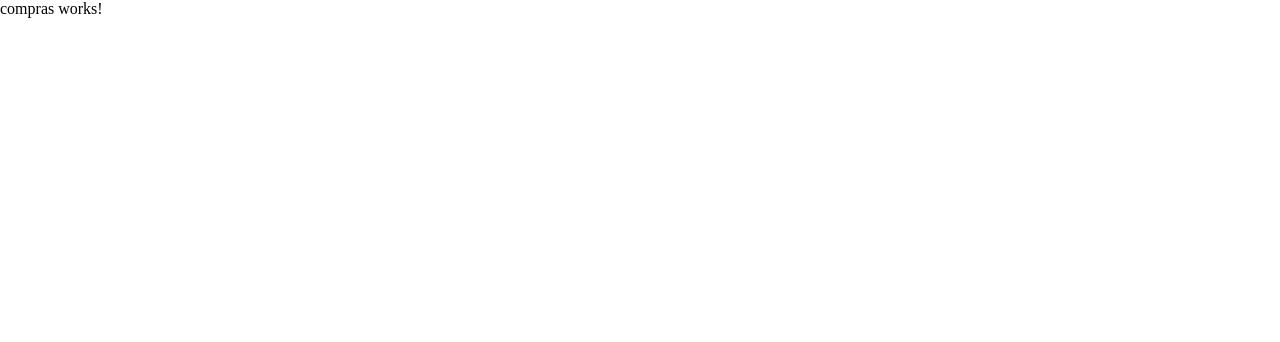
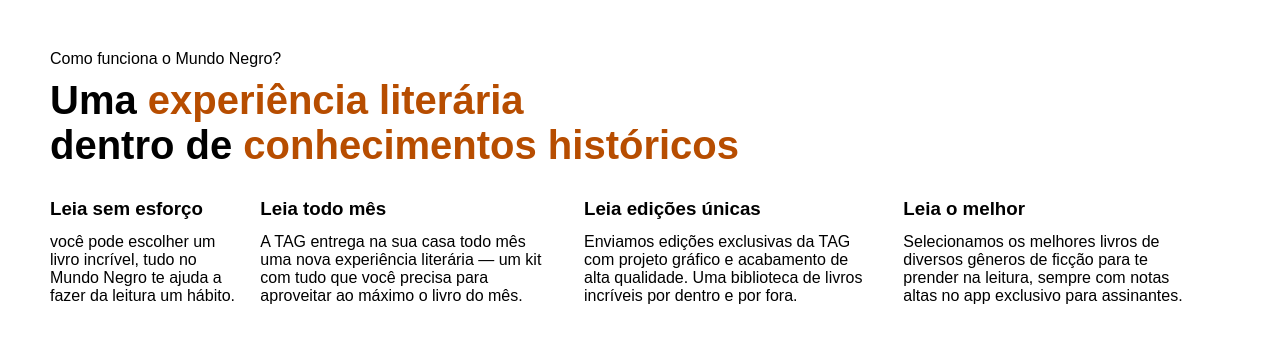
Before and after one commit to brenddamachado/Mundo_Negro, an Angular app in the folder conhecimentos/: page /compras in a window 1280 px wide. Shown: the top 342 px of the page. Built offline with nearby package versions, Linux system fonts and the light colour scheme.

Commit message:
atualizando a parte de home

```diff
--- a/conhecimentos/angular.json
+++ b/conhecimentos/angular.json
@@ -30,6 +30,7 @@
               "src/assets"
             ],
             "styles": [
+              "conhecimentos/node_modules/font-awesome/css/font-awesome.min.css",
               "src/styles.scss"
             ],
             "scripts": []
--- a/conhecimentos/package.json
+++ b/conhecimentos/package.json
@@ -18,6 +18,7 @@
     "@angular/platform-browser": "^15.2.0",
     "@angular/platform-browser-dynamic": "^15.2.0",
     "@angular/router": "^15.2.0",
+    "font-awesome": "^4.7.0",
     "rxjs": "~7.8.0",
     "tslib": "^2.3.0",
     "zone.js": "~0.12.0"
--- a/conhecimentos/src/app/app.component.ts
+++ b/conhecimentos/src/app/app.component.ts
@@ -1,10 +1,9 @@
-import { Component } from '@angular/core';
-
-@Component({
+import { Component } from '@angular/core';@Component({
   selector: 'app-root',
   templateUrl: './app.component.html',
   styleUrls: ['./app.component.scss']
 })
 export class AppComponent {
   title = 'conhecimentos';
+
 }
--- a/conhecimentos/src/app/features/compras/pages/compras/compras.component.html
+++ b/conhecimentos/src/app/features/compras/pages/compras/compras.component.html
@@ -1 +1,42 @@
-<p>compras works!</p>
+<div class="container-1">
+    <p class="p1">Como funciona o Mundo Negro?</p>
+    <h2>
+     Uma <strong>experiência literária</strong>
+      <br>
+      dentro de
+       <strong>
+            conhecimentos históricos
+        </strong>
+    </h2>
+
+    <div class="container">
+        <div>
+            <h3>Leia sem esforço</h3>
+            <p class="p2"> você pode escolher um livro incrível, tudo no Mundo Negro te ajuda a fazer da
+                leitura um hábito.
+            </p>
+        </div>
+        <div>
+            <h3>Leia todo mês</h3>
+
+            <p class="p2"> A TAG entrega na sua casa todo mês uma nova experiência literária — um kit com tudo que você
+                precisa para
+                aproveitar ao máximo o livro do mês.</p>
+        </div>
+        <div>
+            <h3>Leia edições únicas</h3>
+
+            <p class="p2">Enviamos edições exclusivas da TAG com projeto gráfico e acabamento de alta qualidade. Uma
+                biblioteca de
+                livros incríveis por dentro e por fora.</p>
+        </div>
+        <div>
+            <h3> Leia o melhor</h3>
+
+
+            <p class="p2">Selecionamos os melhores livros de diversos gêneros de ficção para te prender na leitura,
+                sempre com notas altas
+                no app exclusivo para assinantes.</p>
+        </div>
+    </div>
+</div>
--- a/conhecimentos/src/app/features/compras/pages/compras/compras.component.scss
+++ b/conhecimentos/src/app/features/compras/pages/compras/compras.component.scss
@@ -0,0 +1,29 @@
+
+.p1{
+    margin-top: 10px;
+    margin-bottom: 10px;
+}
+h2{
+    font-size: 40px;
+    margin-bottom: 20px;
+}
+.container{
+    display: flex;
+    justify-content: center;
+
+}
+h3{
+    margin-top: 10px;
+    margin-bottom: 13px;
+}
+.p2{
+
+    width: 90%;
+}
+.container-1{
+    margin: 50px;
+    font-family: Arial, Helvetica, sans-serif;
+}
+strong {
+    color: rgb(183, 77, 0);
+}
```
Also changed, not shown: 1 other file (tests, documents, lock files or other folders).
